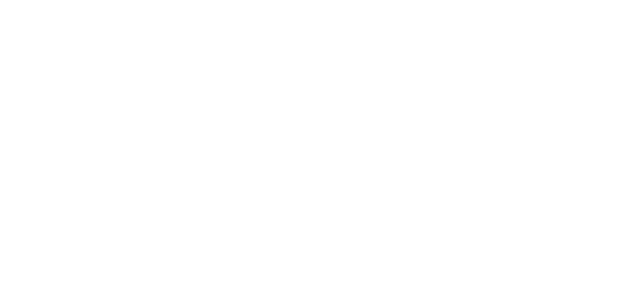
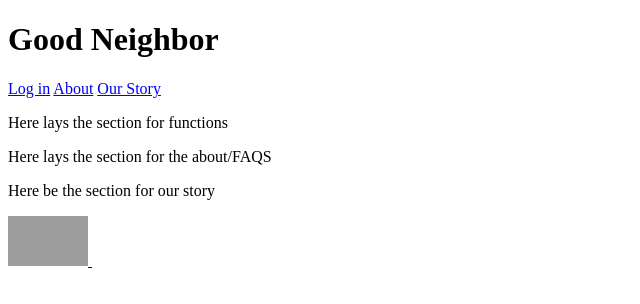
Before and after one commit to reidvasek/Good_Neighbor, a plain HTML site: page index.html in a window 1280 px wide. Shown: the whole page, without its empty margins (0-640 px from the left). Drawn offline with Linux system fonts and the light colour scheme; grey boxes are pictures that could not be loaded.

Commit message:
started outline for html

```diff
--- a/index.html
+++ b/index.html
@@ -4,6 +4,29 @@
   <meta charset="utf-8">
   <title>Good Neighbor</title>
 </head>
-
+<header>
+  <h1>Good Neighbor</h1>
+  <span>
+    <a href="#functions">Log in</a>
+    <a href="#about"> About</a>
+    <a href="#story"> Our Story</a>
+  </span>
+</header>
+<body>
+ <div id="flexbox">
+  <section id="functions">
+    <p> Here lays the section for functions</p>
+  </section>
+  <section id="about">
+    <p> Here lays the section for the about/FAQS</p>
+  </section>
+  <section id="story">
+    <p> Here be the section for our story</p>
+  </section>
+ </div>
 </body>
+<footer>
+  <a href="https://www.facebook.com/goodneighborapp"> <img src="http://heavenlytouchspa.com/wp-content/uploads/like_us_facebookA-copy.gif" height="50px" width="80px"> </a>
+  <a><img src=""
+</footer>
 </html>
```
